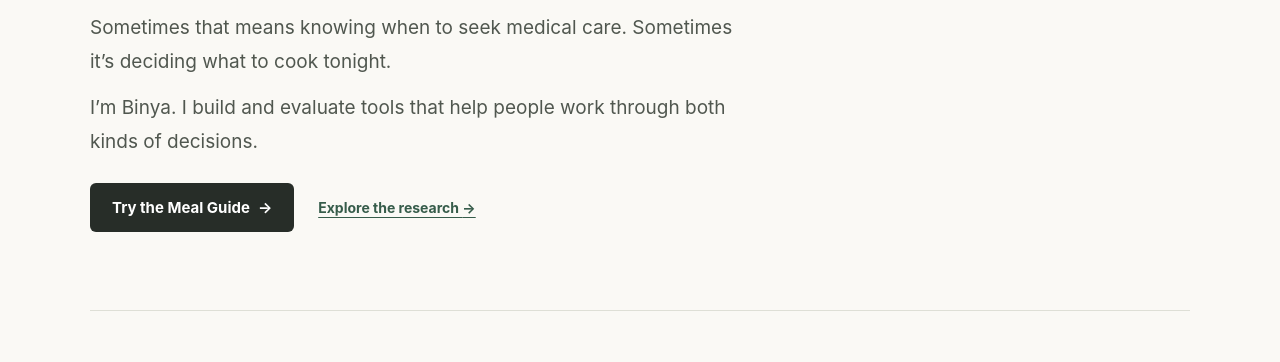
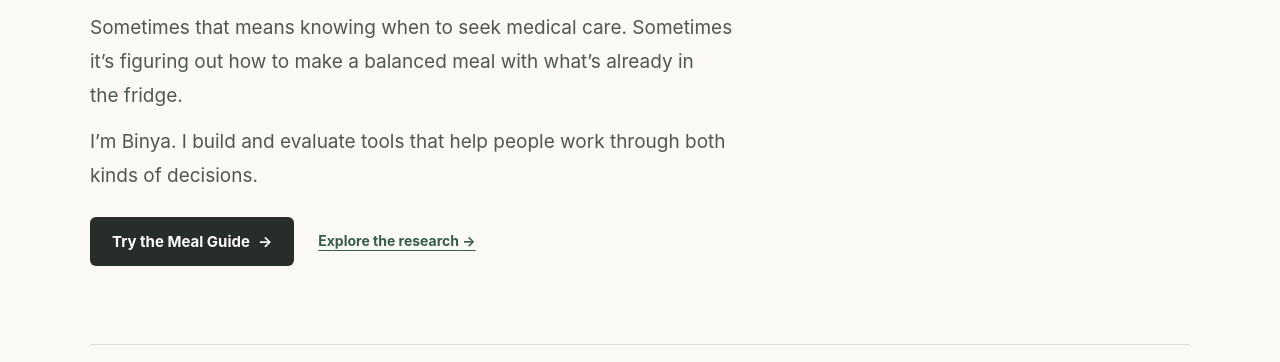
Before and after one commit to liubinya-joy/liubinya-joy.github.io, a plain HTML site: page index.html in a window 1280 px wide. Shown: the part 438-800 px from the top of the page. Drawn offline with Linux system fonts and the light colour scheme.

Commit message:
Clarify the Meal Guide example on the homepage

```diff
--- a/index.html
+++ b/index.html
@@ -44,7 +44,7 @@
     <section class="hero" id="home" aria-labelledby="hero-title">
       <p class="eyebrow">Binya Liu · Physician-scientist</p>
       <h1 id="hero-title">What should I do next?</h1>
-      <p class="hero-description">Sometimes that means knowing when to seek medical care. Sometimes it’s deciding what to cook tonight.</p>
+      <p class="hero-description">Sometimes that means knowing when to seek medical care. Sometimes it’s figuring out how to make a balanced meal with what’s already in the fridge.</p>
       <p class="hero-description">I’m Binya. I build and evaluate tools that help people work through both kinds of decisions.</p>
       <div class="home-actions">
         <a class="button" href="https://joybinya-meal.fatu.chatgpt.site/">Try the Meal Guide <span aria-hidden="true">→</span></a>
```
